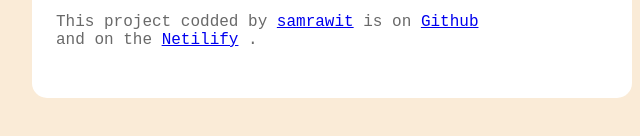
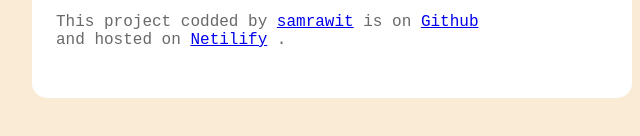
Before and after one commit to samrawit-21/Netilify-project, a plain HTML site: page index.html in a window 1280 px wide. Shown: the part 382-518 px from the top of the page, 308-948 px from the left. Drawn offline with nearby package versions, Linux system fonts and the light colour scheme.

Commit message:
Update index.html

```diff
--- a/index.html
+++ b/index.html
@@ -33,7 +33,7 @@
             </div>
         </main>
         <footer>
-            <p>This project codded by <a href="https://www.linkedin.com/in/samrawit-yisak-799028374">samrawit</a> is on <a href="https://github.com/samrawit-21/Netilify-project">Github </a> <br>and on the <a href="https://app.netlify.com/projects/sprightly-malasada-c9fe8b/overview">Netilify</a>
+            <p>This project codded by <a href="https://www.linkedin.com/in/samrawit-yisak-799028374" target="_blank">samrawit</a> is on <a href="https://github.com/samrawit-21/Netilify-project" target="_blank">Github </a> <br>and hosted on <a href="https://app.netlify.com/projects/sprightly-malasada-c9fe8b/overview" target="_blank">Netilify</a>
                .</p>
         </footer>
     </div>
```
